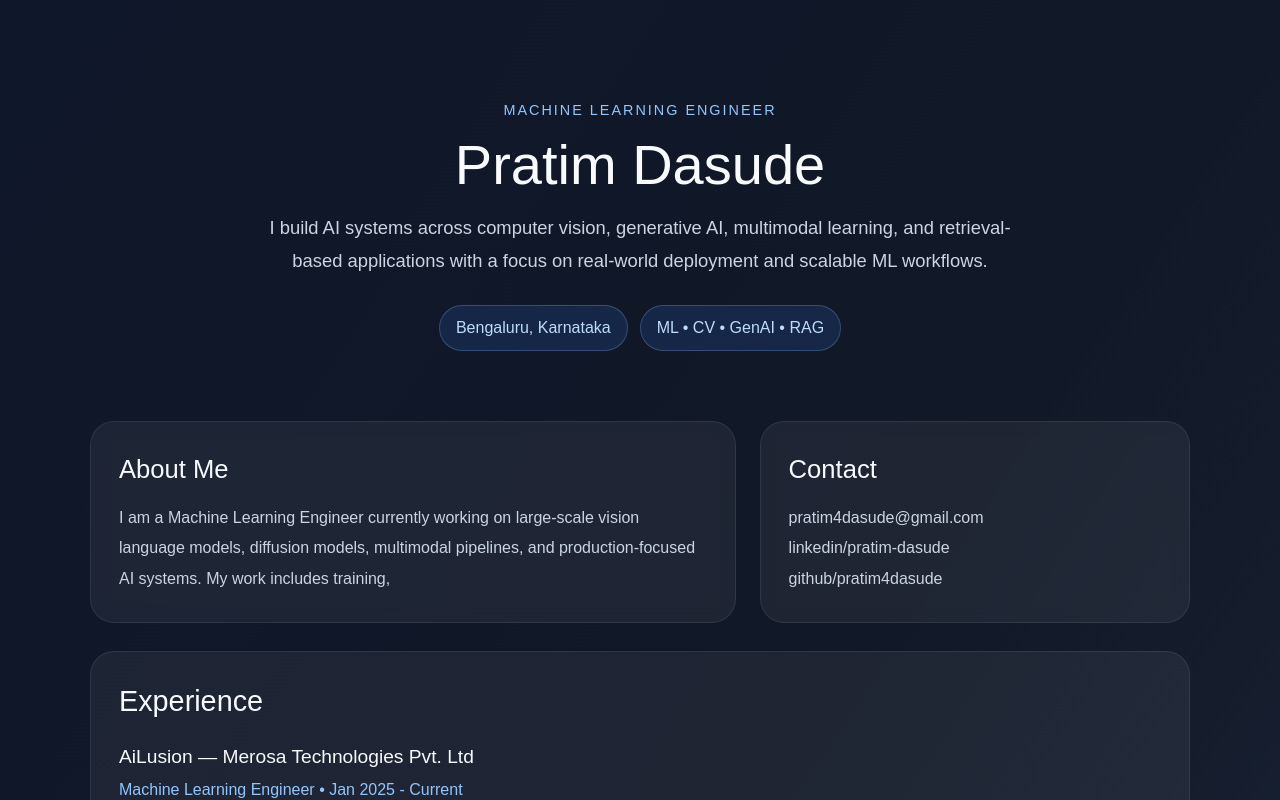
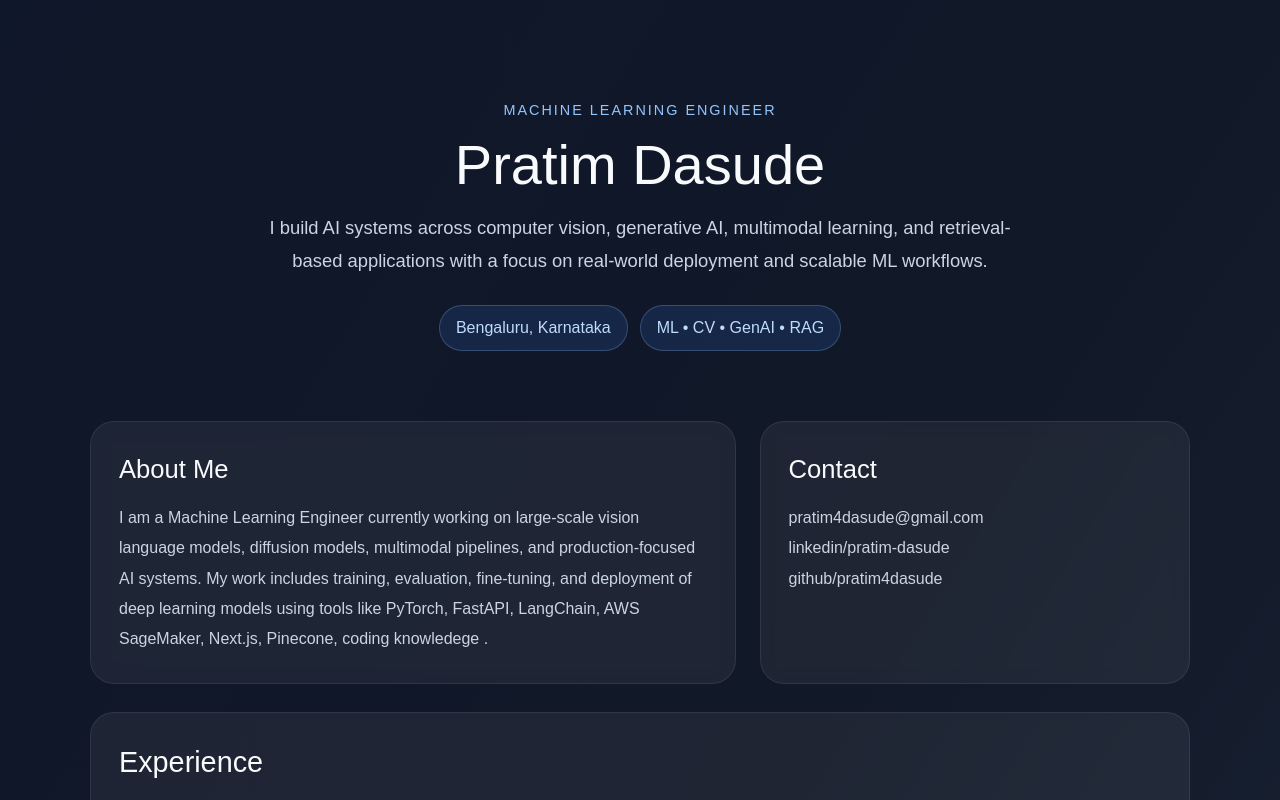
Before and after one commit to pratim4dasude/Personal_dashboard, a Next.js app: page / in a window 1280 px wide. Shown: the top 800 px of the page. Built offline with nearby package versions, Linux system fonts and the light colour scheme.

Commit message:
minor update

```diff
--- a/app/page.tsx
+++ b/app/page.tsx
@@ -151,7 +151,9 @@ export default function Home() {
               I am a Machine Learning Engineer currently working on large-scale
               vision language models, diffusion models, multimodal pipelines,
               and production-focused AI systems. My work includes training,
-
+              evaluation, fine-tuning, and deployment of deep learning models
+              using tools like PyTorch, FastAPI, LangChain, AWS SageMaker,
+              Next.js, Pinecone, coding knowledege .
             </p>
           </div>
 
```
